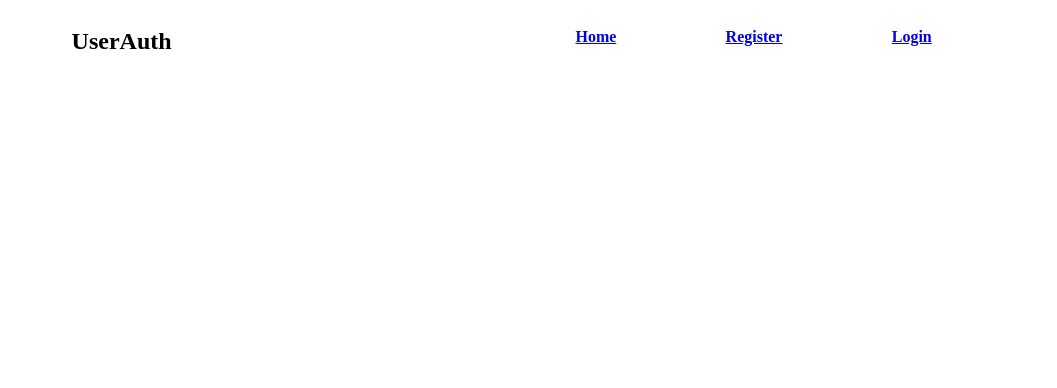
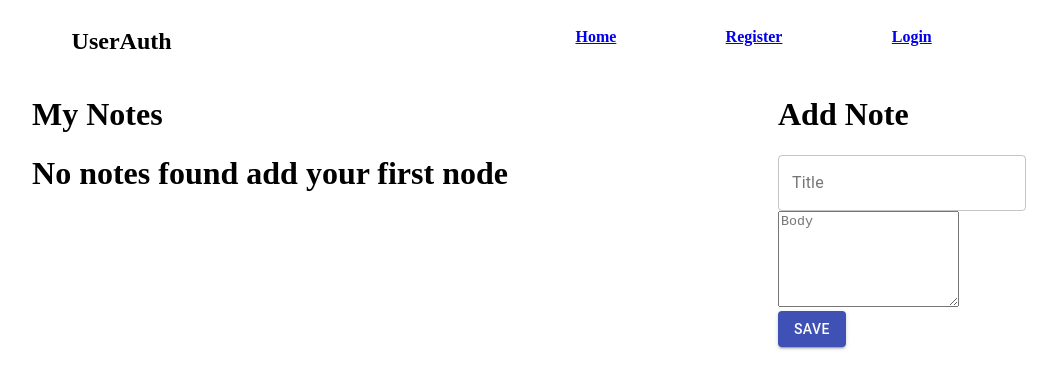
Before and after one commit to Venkatramanbehera/notes, a React (Create React App) app: page /mynotes in a window 1280 px wide. Shown: the top 388 px of the page, without its empty margins (111-1168 px from the left). Built offline with nearby package versions, Linux system fonts and the light colour scheme.

Commit message:
added notes functionality

```diff
--- a/src/App.js
+++ b/src/App.js
@@ -7,6 +7,7 @@ import Home from './components/Home'
 import Login from './components/Login'
 import Register from './components/Register'
 import Account from './components/Account'
+import MyNotes from './components/MyNotes'
 
 const App = (props) => {
   return (
@@ -14,6 +15,7 @@ const App = (props) => {
       <Header/>
       <Route path="/" component={ Home } exact={true} />
       <Route path="/login" component={ Login } exact={true} />
+      <Route path="/mynotes" component={ MyNotes } exact={true} />
       <Route path="/register" component={ Register } exact={true} />
       <Route path="/account" component={ Account } exact={true} />
     </div>
--- /dev/null
+++ b/src/action/noteAction.js
@@ -0,0 +1,71 @@
+import axios from "axios"
+
+export const addNewNotes = (formData,formReset) => {
+    return (dispatch, getState) => {
+        axios.post('http://dct-user-auth.herokuapp.com/api/notes', formData,
+        {
+            headers : {
+                'x-auth' : localStorage.getItem('token')
+            }
+        })
+            .then((response) => {
+                const data = response.data
+                if(data){
+                    formReset()
+                    dispatch(addNote(data))
+                }
+            })
+            .catch(err => alert(err))
+    }
+}
+
+export const addNote = (data) => {
+    return {
+        type : "ADD_NOTE",
+        payload : data
+    }
+}
+
+export const getNotes = () => {
+    return (dispatch) => {
+        axios.get('http://dct-user-auth.herokuapp.com/api/notes',{
+            headers : {
+                'x-auth' : localStorage.getItem('token')
+            }
+        })
+            .then((response) => {
+                const data = response.data
+                dispatch(allNotes(data))
+            })
+            .catch(err => alert(err))
+    }
+}
+
+export const allNotes = (data) => {
+    return {
+        type : 'ALL_NOTES',
+        payload : data
+    }
+}
+
+export const removeNote = (_id) => {
+    return (dispatch) => {
+        axios.delete(`http://dct-user-auth.herokuapp.com/api/notes/${_id}`, {
+            headers : {
+                'x-auth' : localStorage.getItem('token')
+            }
+        })
+            .then( response => {
+                const data = response.data
+                dispatch(deleteNote(data))
+            })
+            .catch( err => alert(err))
+    }
+}
+
+export const deleteNote = (data) => {
+    return {
+        type : 'DELETE_NOTE',
+        payload : data
+    }
+}
--- /dev/null
+++ b/src/components/AddNote.js
@@ -0,0 +1,61 @@
+import { TextareaAutosize, TextField, Button } from '@material-ui/core'
+import React, { useState} from 'react'
+import { useDispatch } from 'react-redux'
+
+import { addNewNotes } from '../action/noteAction'
+
+const AddNote = (props) => {
+
+    const dispatch = useDispatch()
+
+    const [ title, setTitle ] = useState('')
+    const [ body, setBody ] = useState('')
+
+    const handleChangeTitle = (e) => {
+        setTitle(e.target.value)
+    }
+    const handleChangeBody = (e) => {
+        setBody(e.target.value)
+    }
+
+    const handleSubmit = (e) => {
+        e.preventDefault()
+        const formData = {
+            title : title,
+            body : body
+        }
+        const formReset = () => {
+            setTitle('')
+            setBody('')
+        }
+        dispatch(addNewNotes(formData,formReset))
+    }
+
+    return (
+        <div>
+            <form onSubmit={ handleSubmit }>
+                <div className="form__title">
+                    <TextField
+                        label="Title"
+                        variant="outlined"
+                        value={ title }
+                        onChange={ handleChangeTitle}
+                    />
+                </div>
+                <div className="form__textarea">
+                    <TextareaAutosize
+                        minRows={6}
+                        placeholder="Body"
+                        value={ body }
+                        onChange = { handleChangeBody }
+                    />
+                </div>
+                <div className="note__button">
+                    <Button variant="contained" color="primary" type="submit">Save</Button>
+                </div>
+            </form>
+        </div>
+    )
+}
+
+export default AddNote
--- a/src/components/Header.js
+++ b/src/components/Header.js
@@ -8,6 +8,7 @@ import LoginHeader from './LoginHeader'
 import LogoutHeader from './LogoutHeader'
 
 import { isLogin } from '../action/userAction'
+import { getNotes } from '../action/noteAction'
 
 const Header = (props) => {
 
@@ -20,6 +21,7 @@ const Header = (props) => {
     useEffect(() => {
         if(localStorage.getItem('token')){
             dispatch(isLogin(true))
+            dispatch(getNotes())
         }
     },[])
 
--- a/src/components/LoginHeader.js
+++ b/src/components/LoginHeader.js
@@ -15,6 +15,7 @@ const LoginHeader = (props) => {
     return (
         <>
             <Link to="/account">Account</Link>
+            <Link to="/mynotes">My Notes</Link>
             <Link to="/logout" onClick={ handleLogout }>Logout</Link>
         </>
     )
--- /dev/null
+++ b/src/components/MyNotes.js
@@ -0,0 +1,30 @@
+import React from 'react'
+import { useSelector } from 'react-redux'
+
+import '../css/MyNote.css'
+import AddNote from './AddNote'
+import NotesContainer from './NotesContainer'
+
+const MyNotes = (props) => {
+
+    const notes = useSelector((state) => {
+        return state.notes
+    })
+
+    return (
+        <div className="notes">
+            <div className="left">
+                <h1>My Notes</h1>
+                {
+                    notes.length ? <NotesContainer/> : <h1>No notes found add your first node</h1>
+                }
+            </div>
+            <div className="right">
+                <h1>Add Note</h1>
+                <AddNote/>
+            </div>
+        </div>
+    )
+}
+
+export default MyNotes
--- /dev/null
+++ b/src/components/NoteItem.js
@@ -0,0 +1,26 @@
+import { Button, Card, CardActions, CardContent, Typography } from '@material-ui/core'
+import React from 'react'
+import { useDispatch } from 'react-redux'
+import { removeNote } from '../action/noteAction'
+
+const NoteItem = (props) => {
+    const dispatch = useDispatch()
+    const { title, body, _id } = props
+
+    const handleRemove = () => {
+        dispatch(removeNote(_id))
+    }
+    return (
+        <Card>
+            <CardContent>
+                <Typography>{ title }</Typography>
+                <Typography>{ body }</Typography>
+            </CardContent>
+            <CardActions>
+                <Button variant="contained" color="primary" onClick={ () => handleRemove() }>Remove</Button>
+            </CardActions>
+        </Card>
+    )
+}
+
+export default NoteItem
--- /dev/null
+++ b/src/components/NotesContainer.js
@@ -0,0 +1,23 @@
+import React from 'react'
+import { useSelector } from 'react-redux'
+import NoteItem from './NoteItem'
+
+const NotesContainer = (props) => {
+
+    const notes = useSelector((state) => {
+        return state.notes
+    })
+
+    return (
+        <div>
+            <h2>Notes Container </h2>
+            {
+                notes.map((note) => {
+                    return <NoteItem key={note._id} {...note}/>
+                })
+            }
+        </div>
+    )
+}
+
+export default NotesContainer
--- /dev/null
+++ b/src/css/MyNote.css
@@ -0,0 +1,4 @@
+.notes {
+    display: flex;
+    justify-content: space-around;
+}
--- /dev/null
+++ b/src/reducers/noteReducer.js
@@ -0,0 +1,21 @@
+const initialNotesState = []
+
+const noteReducer = (state = initialNotesState, action) => {
+    switch(action.type){
+        case 'ADD_NOTE':{
+            return [...state, action.payload ]
+        }
+        case 'ALL_NOTES':{
+            return [...state, ...action.payload]
+        }
+        case 'DELETE_NOTE':{
+            return state.filter((data) => {
+                return data._id !== action.payload._id
+            })
+        }
+        default :
+            return [...state]
+    }
+}
+
+export default noteReducer
--- a/src/store/configureStore.js
+++ b/src/store/configureStore.js
@@ -1,10 +1,12 @@
 import { createStore, combineReducers, applyMiddleware } from "redux";
 import thunk from "redux-thunk";
+import noteReducer from "../reducers/noteReducer";
 import userReducer from "../reducers/userReducer";
 
 const configureStore = () => {
     const store = createStore(combineReducers({
-        user : userReducer
+        user : userReducer,
+        notes : noteReducer
     }),applyMiddleware(thunk))
     return store
 }
```
Also changed, not shown: src/reducers/registerReducer.js (deleted, +0 -11 lines).
